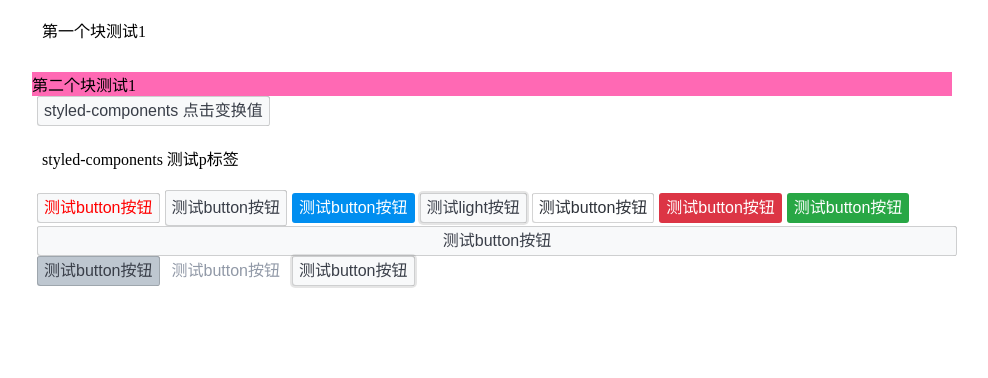
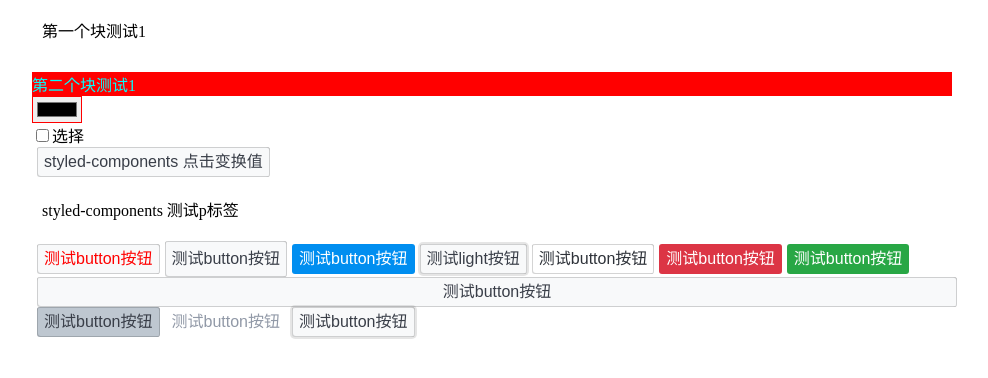
Before and after one commit to SunLxy/css-in-js, a React app: page / in a window 1280 px wide. Shown: the top 378 px of the page, without its empty margins (148-1136 px from the left). Built offline with nearby package versions, Linux system fonts and the light colour scheme.

Commit message:
chore:修改依赖

```diff
--- a/package.json
+++ b/package.json
@@ -17,11 +17,7 @@
   "author": "",
   "license": "MIT",
   "dependencies": {
-    "@arco-design/theme-line": "^0.0.3",
-    "@emotion/css": "^11.9.0",
-    "@emotion/react": "^11.9.0",
-    "@emotion/styled": "^11.8.1",
-    "@vanilla-extract/css": "^1.7.0",
+    "@styled-system/theme-get": "^5.1.2",
     "@wcj/dark-mode": "^1.0.14",
     "color": "~4.2.3",
     "react": "~18.0.0",
--- a/src/App.tsx
+++ b/src/App.tsx
@@ -2,6 +2,9 @@
 import '@wcj/dark-mode';
 import { P } from "./StyleComponent"
 import Button from "./StyleComponent/Button"
+import Input from "./StyleComponent/Input"
+import Label from "./StyleComponent/Label"
+
 import Theme from "./themes"
 import themeJson from "./theme.json"
 function App() {
@@ -13,11 +16,17 @@
       <div className="one" >
         第一个块测试{count}
       </div>
-      <Theme cssVariable={themeJson}>
+      <Theme cssVariable={themeJson} type="var" >
         <div className="dot" >
           第二个块测试{count}
         </div>
       </Theme>
+      <Input type={"color"} />
+      <br />
+      <Label>
+        <Input type={"checkbox"} />选择
+      </Label>
+      <br />
       <Button onClick={() => setCount(count + 1)} >styled-components 点击变换值</Button>
       <P>styled-components 测试p标签</P>
       <Button style={{ color: "red" }} >测试button按钮</Button>
--- a/src/StyleComponent/Button/index.ts
+++ b/src/StyleComponent/Button/index.ts
@@ -26,7 +26,7 @@
 
 const getCommonCss = (style: string, attrName: string, fig?: boolean, lastName?: string) => {
   const com = css`
-    ${attrName}{${style}}
+    ${attrName && `${attrName}{${style}}`}
     ${fig && lastName && `${lastName}{${style}}`}
     ${fig && !lastName && style}
   `
@@ -128,7 +128,7 @@
             color: ${Color("#9199a7").lighten(0.1).string()};
           `, "&[disabled]", disabled)}
         `}
-         ${() => getCommonCss(`
+        ${() => getCommonCss(`
             color:${Color("#393e48").darken(0.2).string()} ;
             z-index: 0;
           `, "&[disabled]", disabled)}
@@ -159,7 +159,6 @@
       return css``
   }
 }
-
 
 
 const buttonSize = (fontSize: string, lineHeight: string, minheight: string) => {
--- /dev/null
+++ b/src/StyleComponent/Input/index.tsx
@@ -0,0 +1,9 @@
+
+import styled from "styled-components";
+
+
+const Input = styled.input`
+border:1px solid red;
+`
+
+export default Input
--- /dev/null
+++ b/src/StyleComponent/Label/index.tsx
@@ -0,0 +1,7 @@
+import styled from "styled-components";
+
+
+const Label = styled.label`
+  cursor: pointer;
+`
+export default Label
--- a/src/themes/index.tsx
+++ b/src/themes/index.tsx
@@ -20,8 +20,10 @@
 }
 
 const transformationHump = (value: string) => {
+  const Reg = new RegExp(`^${"--w-"}`)
+
   // eslint-disable-next-line no-useless-escape
-  return value.replace(/^--w-/, "").replace(/\-(\w)/g, function (all, letter) {
+  return value.replace(Reg, "").replace(/\-(\w)/g, function (all, letter) {
     return letter.toUpperCase();
   });
 }
@@ -44,12 +46,13 @@
     return {}
     // eslint-disable-next-line react-hooks/exhaustive-deps
   }, [JSON.stringify(cssVariable || {}), type])
+  console.log("tranVariable", tranVariable)
   if (type === "all") {
-    return React.createElement(TagName, { className, style: { ...(theme || {}), ...(style || {}) } }, <ThemeProvider theme={{ ...tranVariable, ...theme }} >{children}</ThemeProvider>)
+    return React.createElement(TagName, { className, style: { ...cssVariable, ...(style || {}) } }, <ThemeProvider theme={{ ...tranVariable, ...theme }} >{children}</ThemeProvider>)
   } else if (type === "theme") {
     return React.createElement(TagName, { className, style: { ...(style || {}) } }, <ThemeProvider theme={{ ...tranVariable, ...theme }} >{children}</ThemeProvider>)
   }
-  return React.createElement(TagName, { className, style: { ...(theme || {}), ...(style || {}) } }, children)
+  return React.createElement(TagName, { className, style: { ...cssVariable, ...(style || {}) } }, children)
 }
 
 export default Theme
--- a/tsconfig.json
+++ b/tsconfig.json
@@ -27,7 +27,7 @@
       "jest",
       "node"
     ],
-    "noEmit": true
+    "noEmit": true,
   },
   "include": [
     "src",
```
Also changed, not shown: 1 other file (tests, documents, lock files or other folders).
